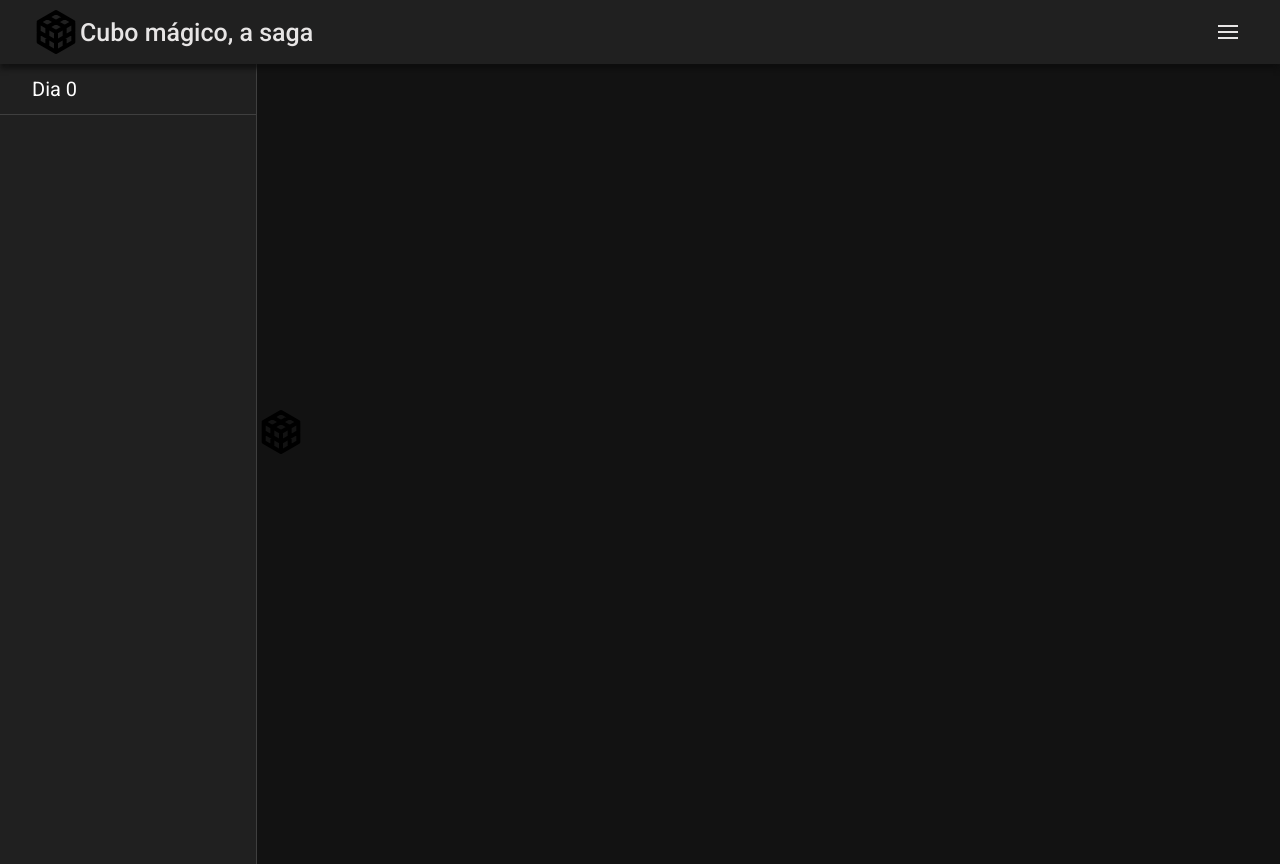
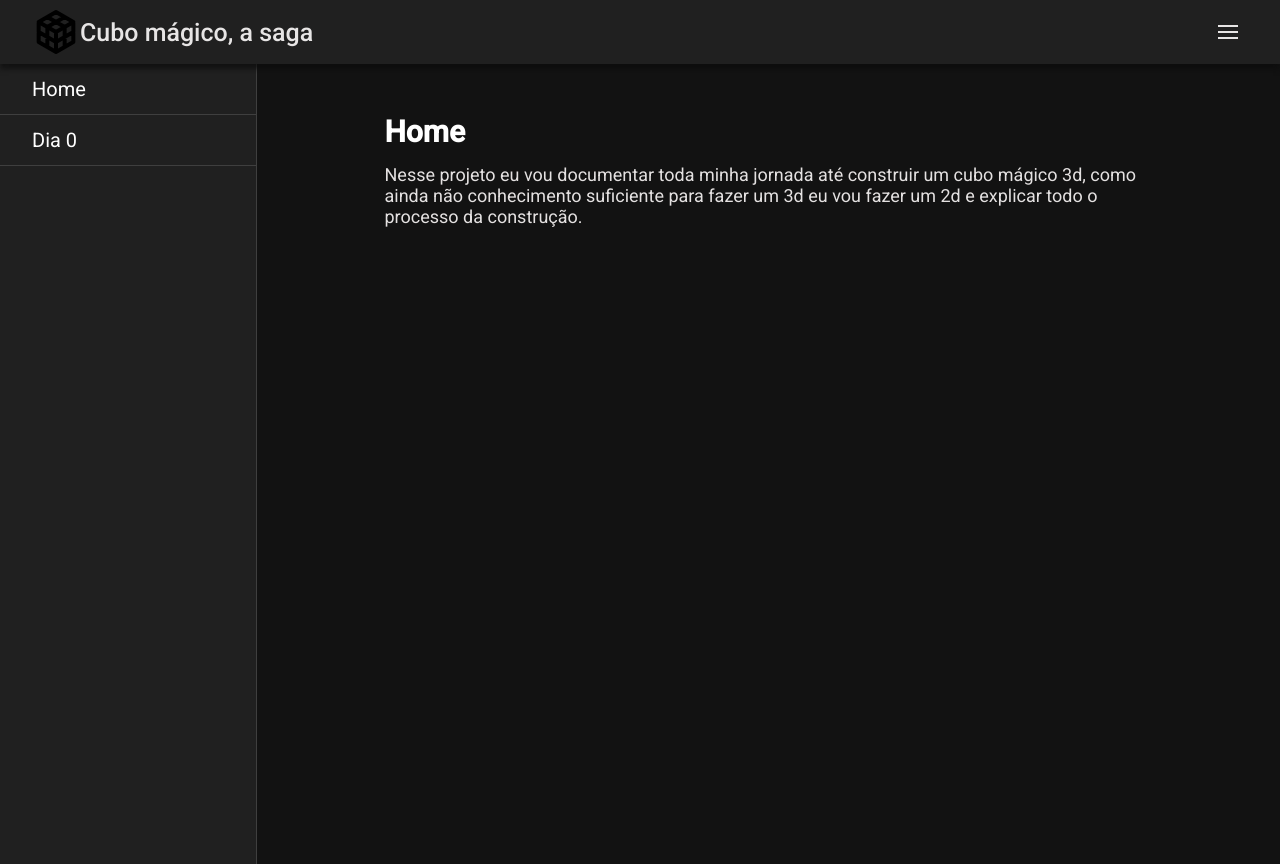
Before and after one commit to Eupou/Cubo-magico-a-saga, a React (Create React App) app: page / in a window 1280 px wide. Built offline with nearby package versions, Linux system fonts and the light colour scheme.

Commit message:
feat: add heading and paragraph components

```diff
--- a/src/App.js
+++ b/src/App.js
@@ -7,8 +7,8 @@ import styled from "styled-components";
 import Home from "./components/pages/Home";
 import Day0 from "./components/pages/Day0";
 
-import Navbar from "./layout/Navbar";
-import Sidebar from "./layout/Sidebar";
+import Navbar from "./components/layout/Navbar";
+import Sidebar from "./components/layout/Sidebar";
 
 import "./index.css";
 
@@ -16,20 +16,28 @@ const Main = styled.main`
   display: flex;
 `;
 
+const Content = styled.div`
+  margin: 8vh auto;
+`;
+
 const App = () => {
   const [sidebarStatus, setSidebarStatus] = useState(false);
   return (
     <>
-      <Navbar setSidebarStatus={() => setSidebarStatus((prev) => !prev)} />
+      <Router>
+        <Navbar
+          setSidebarStatus={() => setSidebarStatus((prevStatus) => !prevStatus)}
+        />
         <Main>
-        <Router>
           <Sidebar sidebarStatus={sidebarStatus} />
+          <Content>
             <Routes>
               <Route exact path="/" element={<Home />}></Route>
               <Route path="/day0" element={<Day0 />}></Route>
             </Routes>
+          </Content>
+        </Main>
       </Router>
-      </Main>
     </>
   );
 };
--- /dev/null
+++ b/src/components/Section/Heading.jsx
@@ -0,0 +1,24 @@
+import styled from "styled-components";
+
+const StyledHeading = styled.h1`
+  color: white;
+  font-size: ${(props) => props.fontSize || "20px"};
+  margin-top: ${(props) => props.marginTop || "0px"};
+`;
+
+/**
+ *
+ * @param string *level* "h1" to "h6"
+ * @param string *fontSize* "10px", "20px" ...
+ * @param string *marginTop* "5px", "7px" ...
+ * @example <Heading level="h1" fontSize="17px">Text</Heading> // <h1>Text</h1>
+ */
+const Heading = ({ children, level, fontSize, marginTop }) => {
+  return (
+    <StyledHeading as={level} fontSize={fontSize} marginTop={marginTop}>
+      {children}
+    </StyledHeading>
+  );
+};
+
+export default Heading;
--- /dev/null
+++ b/src/components/Section/Paragraph.jsx
@@ -0,0 +1,17 @@
+import styled from "styled-components";
+
+const StyledParagraph = styled.p`
+  color: #e4e1e1;
+  margin-top: 15px;
+  font-size: 18px;
+`;
+
+/**
+ * Returns an paragraph formated
+ *
+ */
+const Paragraph = ({ children }) => {
+  return <StyledParagraph>{children}</StyledParagraph>;
+};
+
+export default Paragraph;
--- a/src/layout/Navbar.jsx
+++ b/src/components/layout/Navbar.jsx
@@ -1,6 +1,6 @@
 import styled from "styled-components";
 
-import img from "../logo.svg";
+import img from "../../logo.svg";
 import MenuHamburguer from "./MenuHamburguer";
 
 //#region style
--- a/src/layout/Sidebar.jsx
+++ b/src/components/layout/Sidebar.jsx
@@ -2,13 +2,15 @@ import { Link } from "react-router-dom";
 
 import styled from "styled-components";
 
+//#region style
 const StyledSidebar = styled.div`
-  margin-left: ${(props) => (props.mode ? "-20vw" : "0")};
+  margin-left: ${(props) => (props.mode == true ? "calc(-20vw - 1px)" : "0")};
   margin-top: 8vh;
   height: 100vh;
   width: 20vw;
   background-color: #202020;
   border-right: 1px solid #4b4a4aba;
+  transition: 0.3s ease-in-out;
 `;
 
 const StyledLink = styled(Link)`
@@ -21,15 +23,24 @@ const StyledLink = styled(Link)`
   height: 50px;
   width: 100%;
   border-bottom: 1px solid #4b4a4aba;
+
+  &:hover {
+    background-color: #4949496b;
+    cursor: pointer;
+  }
 `;
 
 const LinkText = styled.p`
   margin-left: 2.5vw;
 `;
+//#endregion
 
 const Sidebar = ({ sidebarStatus }) => {
   return (
     <StyledSidebar mode={sidebarStatus}>
+      <StyledLink exact to="/">
+        <LinkText>Home</LinkText>
+      </StyledLink>
       <StyledLink to="/day0">
         <LinkText>Dia 0</LinkText>
       </StyledLink>
--- a/src/components/pages/Home.jsx
+++ b/src/components/pages/Home.jsx
@@ -1,7 +1,27 @@
-import img from "../../logo.svg";
+import styled from "styled-components";
+
+import Heading from "../Section/Heading";
+import Paragraph from "../Section/Paragraph";
+
+const Section = styled.section`
+  width: 60vw;
+  height: 100%;
+  margin-top: 50px;
+`;
 
 const Home = () => {
-  return <img src={img} alt=""></img>;
+  return (
+    <Section>
+      <Heading level="h1" fontSize="30px">
+        Home
+      </Heading>
+      <Paragraph>
+        Nesse projeto eu vou documentar toda minha jornada até construir um cubo
+        mágico 3d, como ainda não conhecimento suficiente para fazer um 3d eu
+        vou fazer um 2d e explicar todo o processo da construção.
+      </Paragraph>
+    </Section>
+  );
 };
 
 export default Home;
```
Also changed, not shown: src/components/layout/MenuHamburguer.jsx (renamed from src/layout/MenuHamburguer.jsx). Lines whose indentation alone changed are shown as unchanged.
